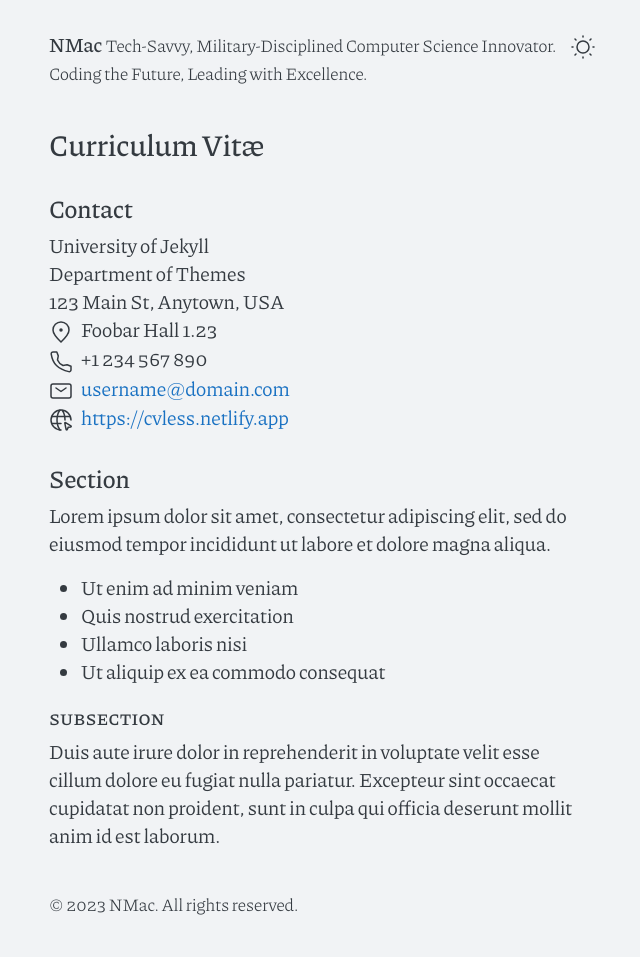
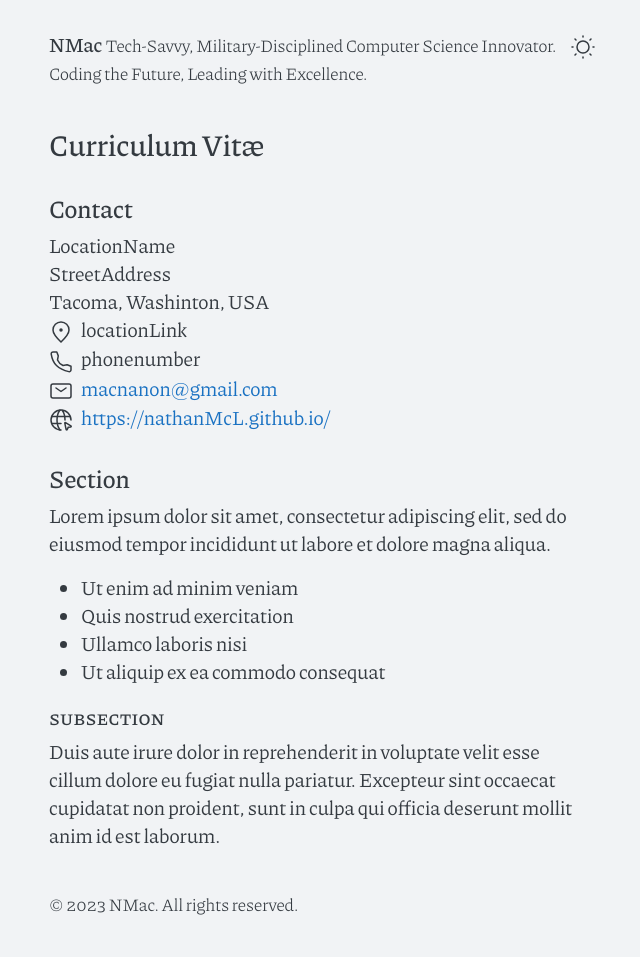
Before and after one commit to piazzai/cvless, a Jekyll site: the page built from cv.md, in a window 1280 px wide. Shown: the whole page, without its empty margins (318-958 px from the left). Built offline with Jekyll 4.4.1, drawn with Linux system fonts in a browser that asks for light colours.

Commit message:
updated contact information

```diff
--- a/_includes/contact.html
+++ b/_includes/contact.html
@@ -1,12 +1,12 @@
 <div class="contact">
   <h2>Contact</h2>
   <ul>
-    <li>University of Jekyll</li>
-    <li>Department of Themes</li>
-    <li>123 Main St, Anytown, USA</li>
-    <li><span class="li-icon">{% include svg/pin-alt.svg %}</span><span>Foobar Hall 1.23</span></li>
-    <li><span class="li-icon">{% include svg/phone.svg %}</span><span>+1 234 567 890</span></li>
-    <li><span class="li-icon">{% include svg/mail.svg %}</span><a href="mailto:username@domain.com">username@domain.com</a></li>
-    <li><span class="li-icon">{% include svg/internet.svg %}</span><a href="https://cvless.netlify.app">https://cvless.netlify.app</a></li>
+    <li>LocationName</li>
+    <li>StreetAddress</li>
+    <li>Tacoma, Washinton, USA</li>
+    <li><span class="li-icon">{% include svg/pin-alt.svg %}</span><span>locationLink</span></li>
+    <li><span class="li-icon">{% include svg/phone.svg %}</span><span>phonenumber</span></li>
+    <li><span class="li-icon">{% include svg/mail.svg %}</span><a href="mailto:macnanon@gmail.com">macnanon@gmail.com</a></li>
+    <li><span class="li-icon">{% include svg/internet.svg %}</span><a href="https://nathanMcL.github.io/">https://nathanMcL.github.io/</a></li>
   </ul>
 </div>
```
